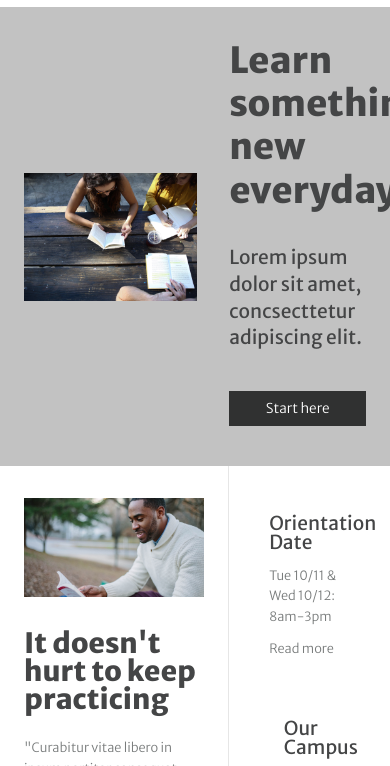
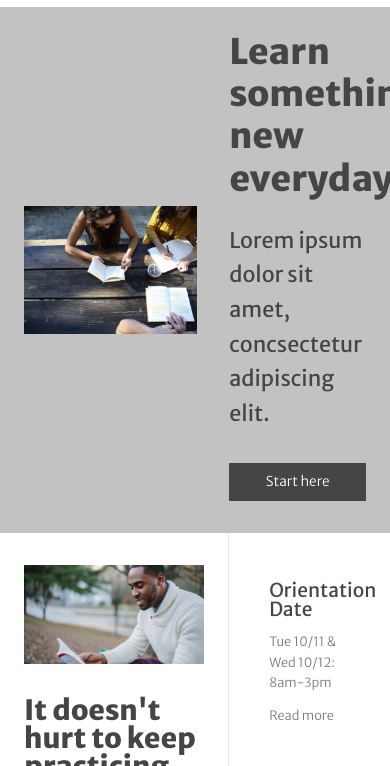
Before and after one commit to mikebarry16/Colmar-Academy, a plain HTML site: page index.html in a window 390 px wide. Shown: the part 57-823 px from the top of the page. Drawn offline with Linux system fonts and the light colour scheme.

Commit message:
cleaned up desktop, working on mobile queries

```diff
--- a/index.html
+++ b/index.html
@@ -35,16 +35,14 @@
       <div class="container">
 
         <div class="image-container">
-          <img src="resources/images/banner.jpg" alt="students working at a table">
+          <img src="resources/images/banner.jpg" alt="Colmar students working at a table">
         </div>
 
         <div id="cta-container">
-          <div>
+          <div id="cta">
             <h1>Learn something new everyday</h1>
-            <p>Lorem ipsum dolor sit amet, concsecttetur adipiscing elit.</p>
-            <div id="button">
-              <p>Start here</p>
-            </div>
+            <p>Lorem ipsum dolor sit amet, concsectetur adipiscing elit.</p>
+            <p id="button">Start here</p>
           </div>
         </div>
 
@@ -69,7 +67,7 @@
       <div class="sidebar">
         <div class="content">
           <div class="image-container">
-            <img src="resources/images/information-orientation.jpg" alt="students working at a table">
+            <img src="resources/images/information-orientation.jpg" alt="birds eye view of a campus pathway">
           </div>
           <div id="text-info">
             <h3>Orientation Date</h3>
@@ -80,7 +78,7 @@
 
         <div class="content">
           <div class="image-container">
-            <img src="resources/images/information-campus.jpg" alt="Campus">
+            <img src="resources/images/information-campus.jpg" alt="a campus student center">
           </div>
           <div id="text-info">
             <h3>Our Campus</h3>
@@ -114,7 +112,7 @@
 
         <div class="content">
           <div class="image-container">
-            <img src="resources/images/course-software.jpg" alt="2 screens of a software engineer's desk">
+            <img src="resources/images/course-software.jpg" alt="2 screens at a software engineer's desk">
           </div>
           <div id="text-info">
             <h3>Software engineering</h3>
@@ -149,7 +147,7 @@
       <div class="row">
         <div class="content">
           <div class="image-container">
-            <img src="resources/images/course-data.jpg" alt="laptop with data chart on the screen">
+            <img src="resources/images/course-data.jpg" alt="laptop open to data chart on the screen">
           </div>
           <div id="text-info">
             <h3>Data</h3>
@@ -160,7 +158,7 @@
 
         <div class="content">
           <div class="image-container">
-            <img src="resources/images/course-business.jpg" alt="chess board">
+            <img src="resources/images/course-business.jpg" alt="chess board game">
           </div>
           <div id="text-info">
             <h3>Business</h3>
@@ -233,6 +231,7 @@
     </div>
 
 
+
     <!-- Footer -->
 
     <footer>
@@ -243,10 +242,7 @@
         <a href="#">Terms</a>
         <a href="#">Privacy</a>
       </div>
-
     </footer>
-
-
 
 
   </body>
--- a/resources/css/style.css
+++ b/resources/css/style.css
@@ -19,7 +19,7 @@ html, body {
 }
 
 h1 {
-  font-size: 2.25rem;
+  font-size: 2.2rem;
   font-weight: 800;
   line-height: 1.2;
 
@@ -178,47 +178,38 @@ header a {
 #cta-container {
   width: 40%;
   display: block;
+  margin-left: 2em;
 }
 
-#cta-container div {
+#cta-container #cta {
   text-align: left;
-  max-width: 325px;
-}
-
-#cta-container {
-  margin-left: 2em;
-  width: 40%;
+  max-width: 350px;
 }
 
 #cta-container h1 {
-  margin: 2rem 0;
+  margin: 1.5rem 0;
 }
 
 #cta-container p {
-  font-size: 1.2em;
+  font-size: 1.35rem;
   font-weight: 400;
-  margin: 2rem 0;
-  line-height: 1.4;
+  margin: 1.5rem 0 2rem 0;
   color: hsl(183, 1%, 27%);
 }
 
-#cta-container #button  {
-  background-color: hsl(183, 1%, 19%);
-  margin: 2.5rem 0;
+#button  {
+  background-color: hsl(183, 1%, 27%);
   padding: .5rem 0;
   width: 100%;
-  /* text-align: center; */
 }
 
-#button p {
+p#button  {
   font-weight: 300;
   color: white;
   text-align: center;
-  margin: 0;
+  margin-bottom: 2rem;
   font-size: .85rem;
 }
-
-
 
 
 /* Campus Info/ Supporting Section*/
```
